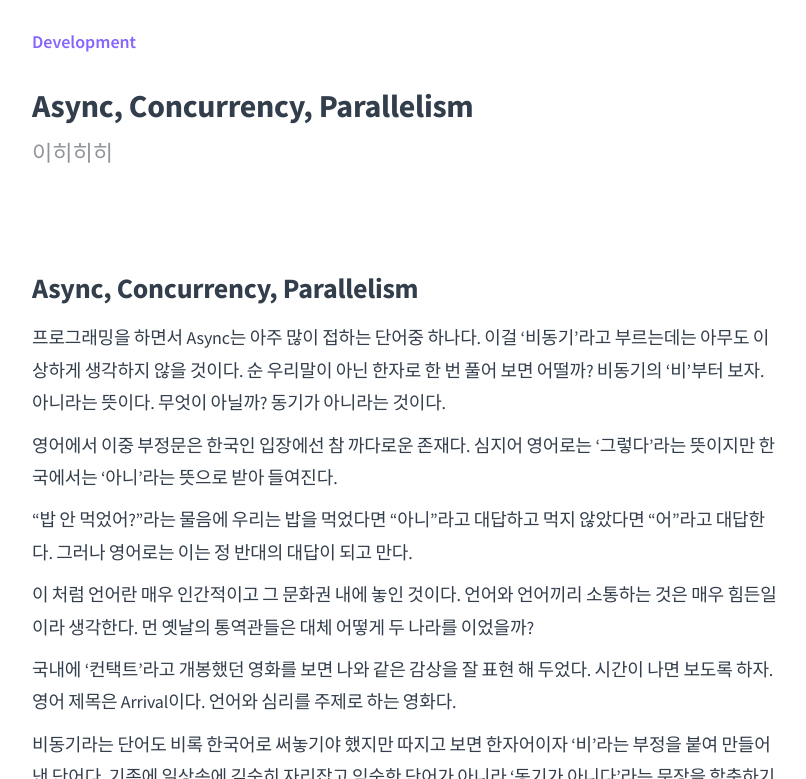
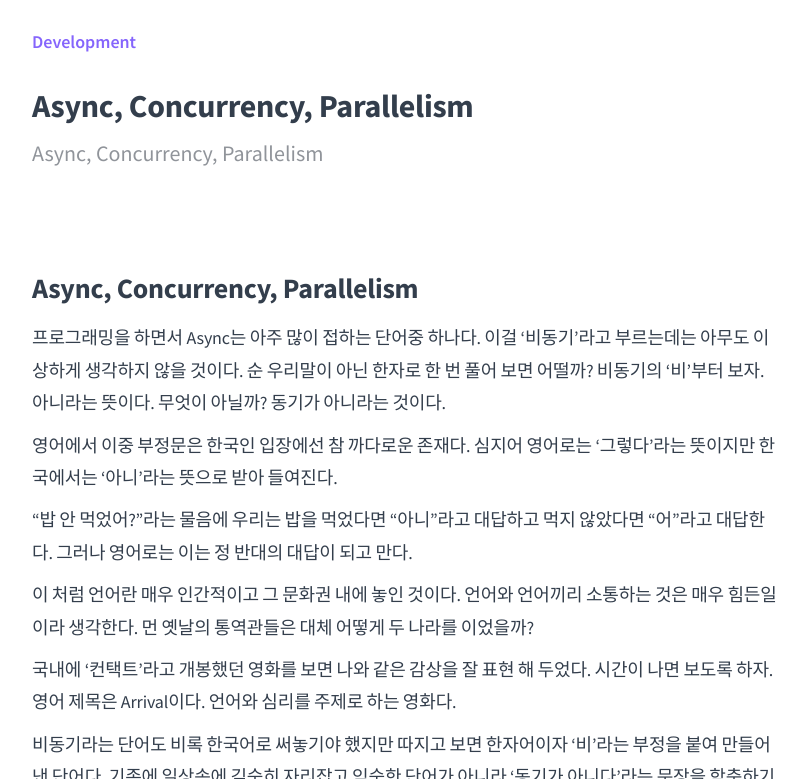
Before and after one commit to mowinckel/mowinckel.github.io, a Jekyll site: the page built from blog/Async-Concurrency-Parallelism/index.md, in a window 1280 px wide and 900 px high, scrolled down 328 px, cut to the strip 121-900 px from the top of the window. Shown: the whole strip, without its empty margins (233-1039 px from the left). Built offline with Jekyll 4.4.1, drawn with Linux system fonts in a browser that asks for light colours; comment, search, counter and statistics services are not loaded.

Commit message:
cherry picked

```diff
--- a/blog/Async-Concurrency-Parallelism/index.md
+++ b/blog/Async-Concurrency-Parallelism/index.md
@@ -1,11 +1,10 @@
 ---
 layout: post
 title:  "Async, Concurrency, Parallelism"
-subtitle: "이히히히"
+subtitle: "Async, Concurrency, Parallelism"
 type: "Development"
 blog: true
 text: true
-comments: true
 author: ""
 post-header: true
 header-img: "img/github.jpg"
```
